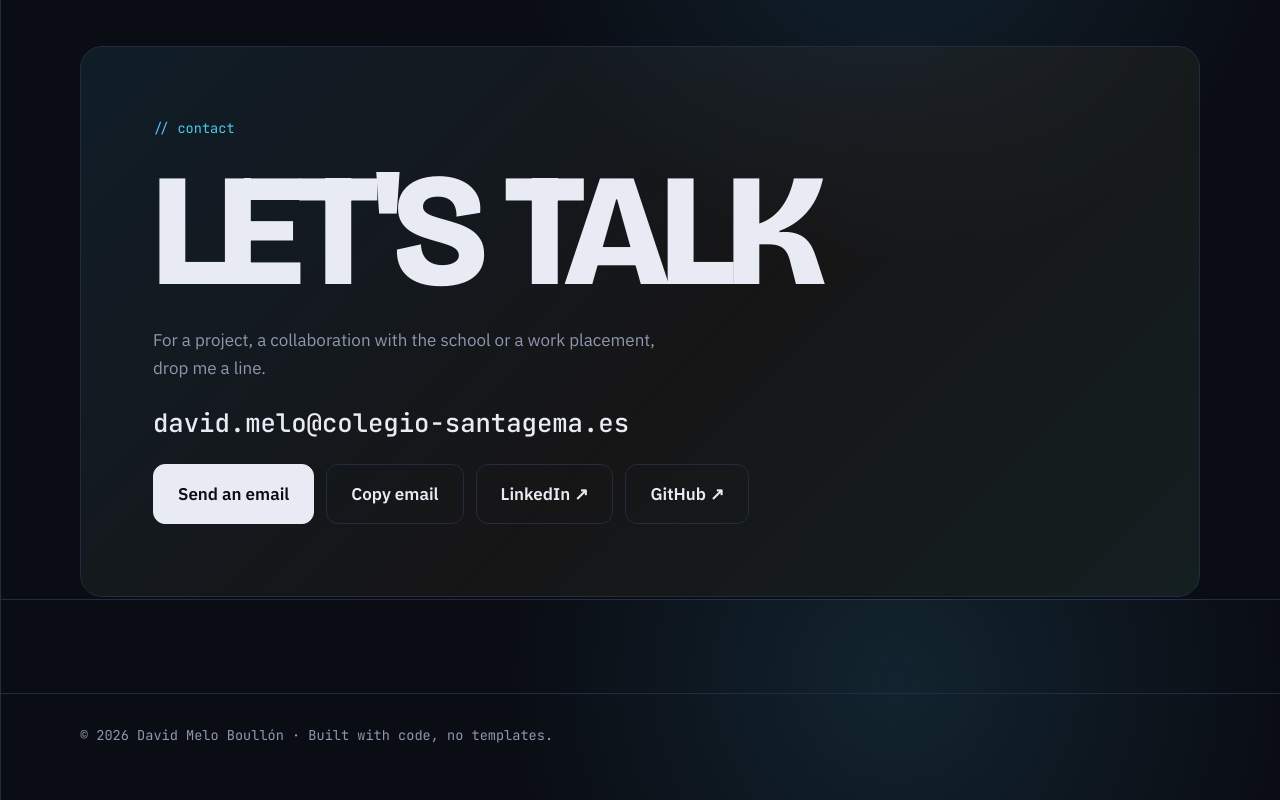
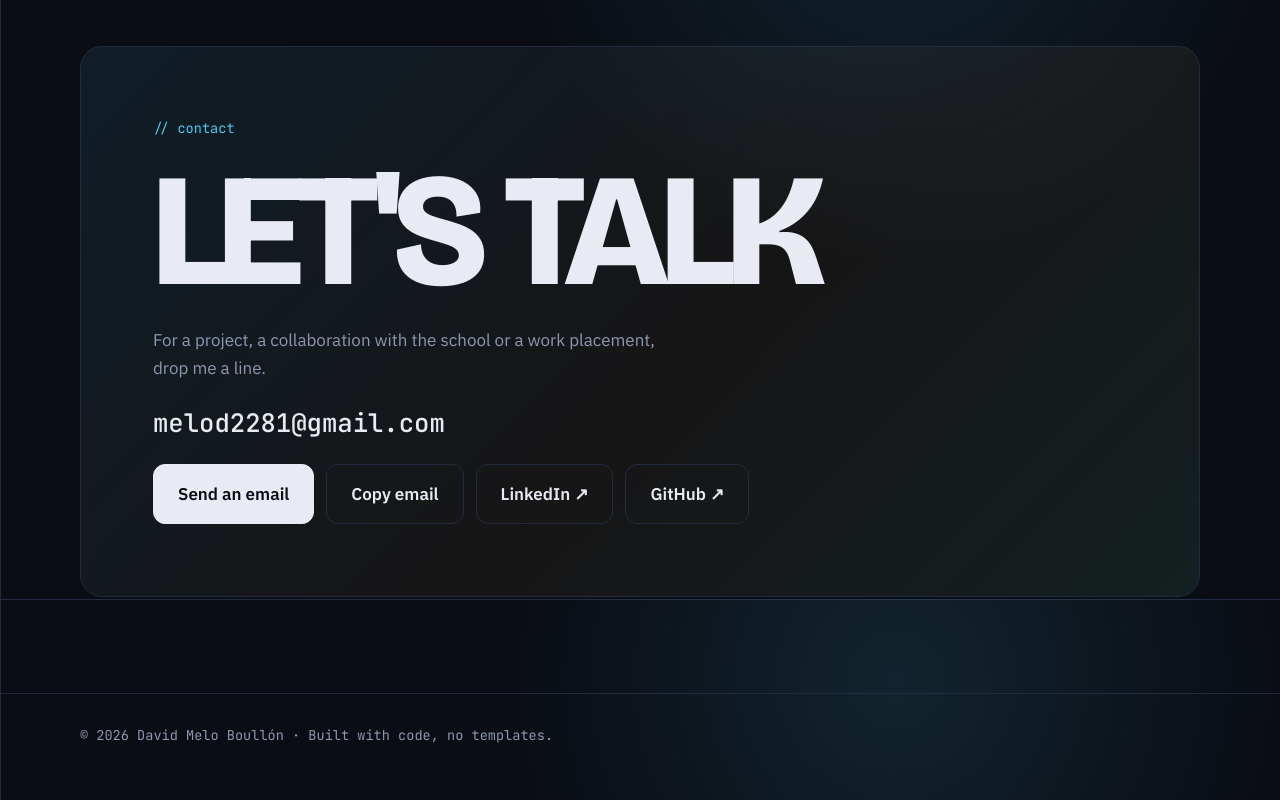
Before and after one commit to MrDavid1109/portafolio, a website built with Vite: page index.html in a window 1280 px wide. Shown: the part 5801-6601 px from the top of the page. Built offline with nearby package versions, Linux system fonts and the light colour scheme; some packages are replaced by stand-ins of ours.

Commit message:
Cambiar el correo de contacto a melod2281@gmail.com
Actualiza el correo publico en el menu, la seccion de contacto, el enlace
mailto y el boton de copiar.

Co-Authored-By: Claude Opus 4.8 <noreply@anthropic.com>

```diff
--- a/index.html
+++ b/index.html
@@ -67,7 +67,7 @@
       <li><a href="#contacto" data-scr data-i18n="nav_contacto">Contacto</a></li>
     </ul>
   </div>
-  <div class="wrap foot"><span>david.melo@colegio-santagema.es</span><span data-i18n="menu_foot">Prototipo v0.2</span></div>
+  <div class="wrap foot"><span>melod2281@gmail.com</span><span data-i18n="menu_foot">Prototipo v0.2</span></div>
 </nav>
 
 <header class="hero" id="inicio">
@@ -177,9 +177,9 @@
       <p class="label" data-i18n="contacto_label">// contacto</p>
       <h2 data-scr data-i18n="contacto_h2">¿Hablamos?</h2>
       <p class="sub" data-i18n="contacto_sub">Para un proyecto, una colaboración con el centro o unas prácticas en empresa, escríbeme.</p>
-      <div class="mail">david.melo@colegio-santagema.es</div>
+      <div class="mail">melod2281@gmail.com</div>
       <div class="row">
-        <a class="btn mag" data-cursor="Escribir" data-i18n-cursor="btn_mail_cursor" data-i18n="btn_mail" href="mailto:david.melo@colegio-santagema.es">Enviar un correo</a>
+        <a class="btn mag" data-cursor="Escribir" data-i18n-cursor="btn_mail_cursor" data-i18n="btn_mail" href="mailto:melod2281@gmail.com">Enviar un correo</a>
         <button class="btn ghost mag" id="copyBtn" type="button" data-i18n="btn_copy">Copiar correo</button>
         <a class="btn ghost mag" data-cursor="Ver perfil" data-i18n-cursor="cursor_linkedin" href="https://www.linkedin.com/in/david-melo-boullon-432773241" target="_blank" rel="noopener">LinkedIn ↗</a>
         <a class="btn ghost mag" data-cursor="Ver código" data-i18n-cursor="cursor_github" href="https://github.com/MrDavid1109" target="_blank" rel="noopener">GitHub ↗</a>
--- a/src/main.js
+++ b/src/main.js
@@ -257,7 +257,7 @@ if(!reduce){
 /* ---------- copiar correo ---------- */
 $("#copyBtn").addEventListener("click",async()=>{
   const b=$("#copyBtn");
-  try{ await navigator.clipboard.writeText("david.melo@colegio-santagema.es"); b.textContent=t.copied; }
+  try{ await navigator.clipboard.writeText("melod2281@gmail.com"); b.textContent=t.copied; }
   catch(err){ b.textContent=t.copy_fail; }
   setTimeout(()=>b.textContent=t.btn_copy,1800);
 });
```
